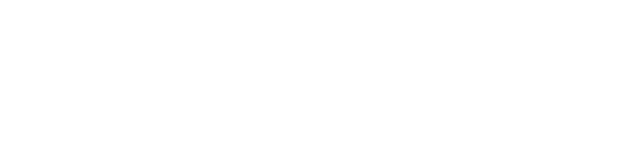
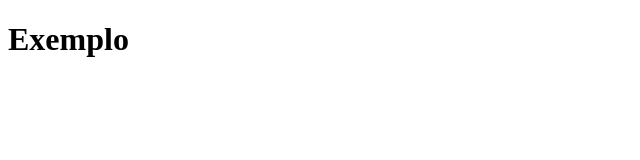
Before and after one commit to DevMartinsTiago/teste, a website: page index.html in a window 1280 px wide. Shown: the whole page, without its empty margins (0-640 px from the left). Drawn offline with Linux system fonts and the light colour scheme.

Commit message:
exemplos de commit

```diff
--- a/index.html
+++ b/index.html
@@ -3,9 +3,9 @@
 <head>
     <meta charset="UTF-8">
     <meta name="viewport" content="width=device-width, initial-scale=1.0">
-    <title>Document</title>
+    <title>Teste</title>
 </head>
 <body>
-
+    <h1>Exemplo</h1>
 </body>
 </html>
```
